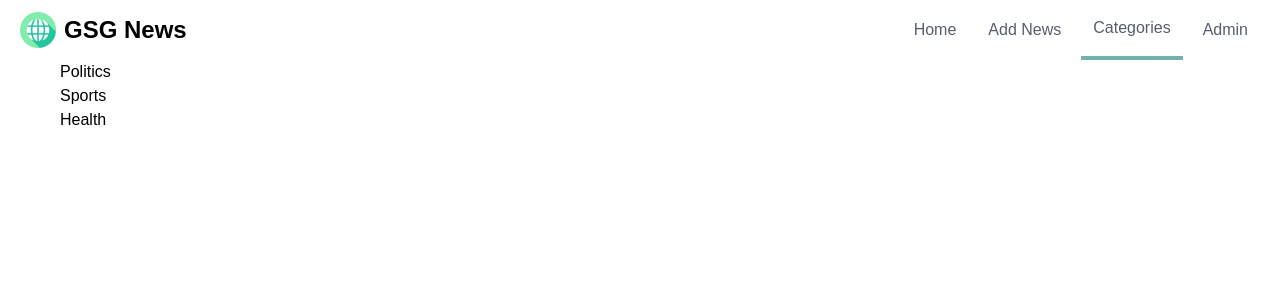
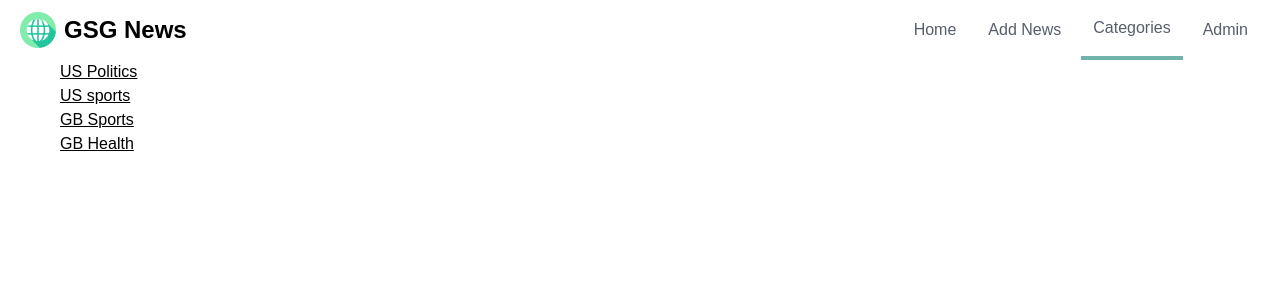
Before and after one commit to Moamen-Yazouri/GSG_News, a Next.js app: page /categories in a window 1280 px wide. Shown: the top 300 px of the page. Built offline with nearby package versions, Linux system fonts and the light colour scheme.

Commit message:
Dynamic Route SSC.

```diff
--- a/app/categories/page.tsx
+++ b/app/categories/page.tsx
@@ -6,9 +6,10 @@ const page = () => {
     return (
     <div className='px-[60px]'>
         <ul>
-            <li><Link href={"/news-list/politics"}>Politics</Link></li>
-            <li><Link href={"/news-list/sports"}>Sports</Link></li>
-            <li><Link href={"/news-list/health"}>Health</Link></li>
+            <li><Link className='underline' href={"/news-list/politics/us"}>US Politics</Link></li>
+            <li><Link className='underline' href={"/news-list/sports/us"}>US sports</Link></li>
+            <li><Link className='underline' href={"/news-list/politics/gb"}>GB Sports</Link></li>
+            <li><Link className='underline' href={"/news-list/health/gb"}>GB Health</Link></li>
         </ul>
     </div>
     )
--- a/app/news-list/[category]/page.tsx
+++ b/app/news-list/[category]/[country]/page.tsx
@@ -1,12 +1,16 @@
 import Fetching from '@/components/Fetching/NewsList';
 interface IProps {
-    params: Promise<{category: string}>
+    params: Promise<{category: string, country: string}>
 }
 const NewsList = async (props: IProps) => {
-    const category = (await props.params).category;
+    const params = await props.params;
+    const category = params.category;
+    const country = params.country;
+    let loading = true;
     const getNews = async () => {
-        const res = await fetch(`https://newsdata.io/api/1/latest?apikey=pub_703950700639eec12e7bff9628002924463bd&category=${category}&country=us`);
+        const res = await fetch(`https://newsdata.io/api/1/latest?apikey=pub_703950700639eec12e7bff9628002924463bd&category=${category}&country=${country}`);
         const data: News.IResponse = await res.json();
+        loading = false;
         return data.results.map(item => ({
             id: item.article_id,
             title: item.title,
@@ -15,9 +19,9 @@ const NewsList = async (props: IProps) => {
         })) as News.Item[];
     }
     const news = await getNews();
-    if(!category) return <div>Loading....</div>;
+    if(loading) return <div>Loading....</div>;
     return (
-        <Fetching news={news}/>
+        <Fetching news={news} country={country} category={category}/>
     )
 }
 
--- a/components/Fetching/NewsList.tsx
+++ b/components/Fetching/NewsList.tsx
@@ -2,10 +2,13 @@ import React from 'react'
 import Image from "next/image";
 interface IProps {
     news: News.Item [];
+    category: string;
+    country: string;
 }
 const Fetching = (props: IProps) => {
     return (
         <div className='px-[60px]'>
+            <h1>{`${props.country.toUpperCase()} ${props.category.toUpperCase()} News`}</h1>
             {
                 props.news.map(news => (
                     <React.Fragment key={news.id}>
```
